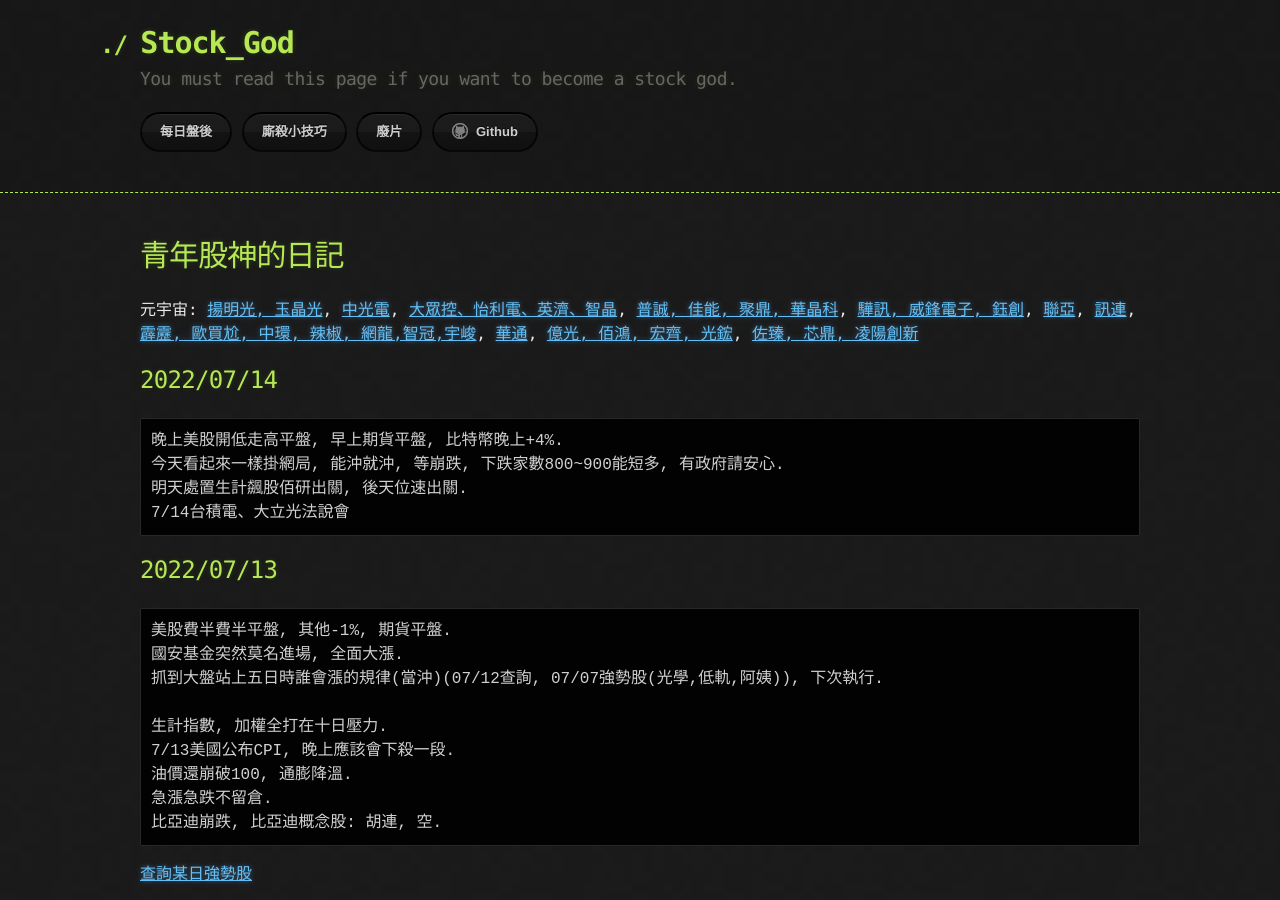
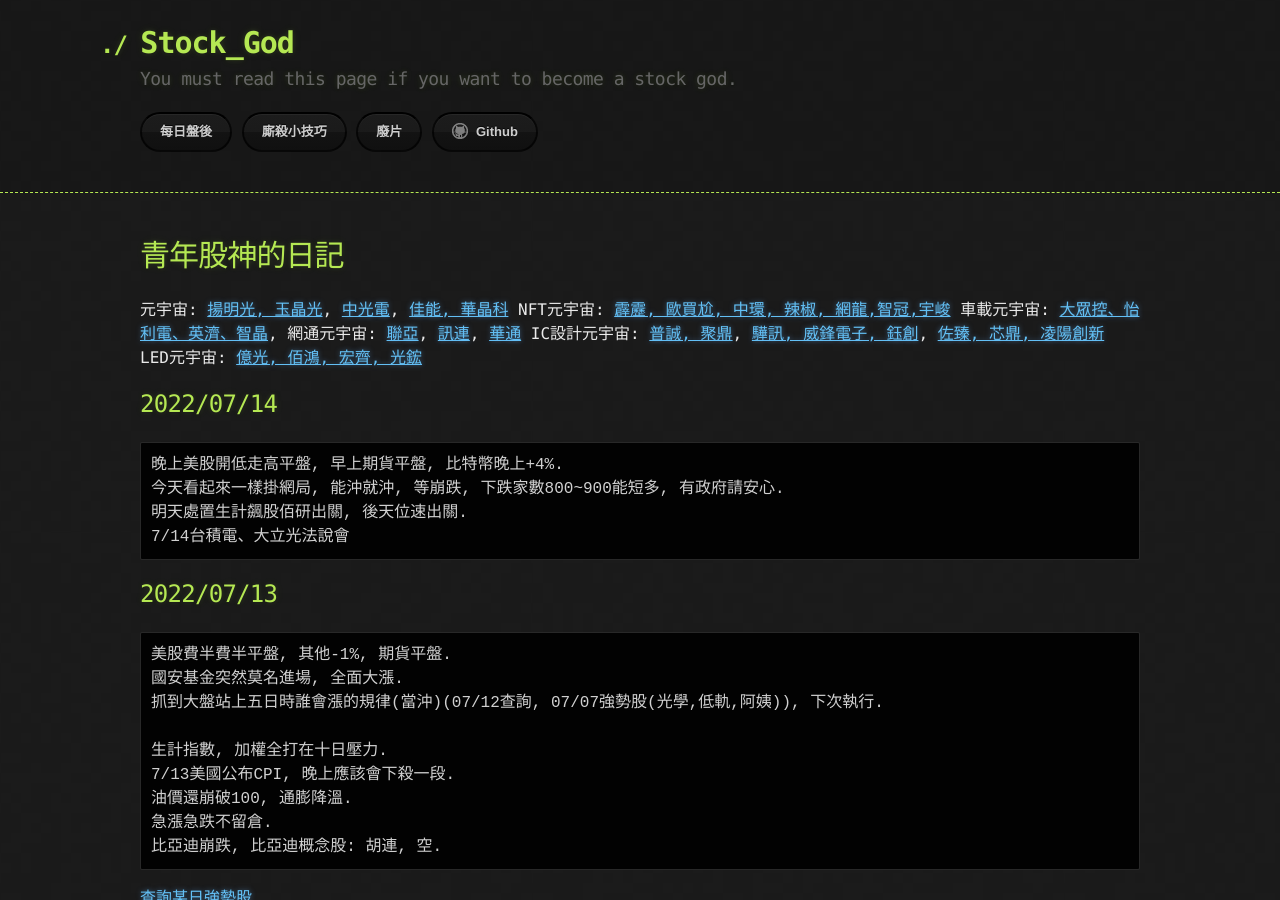
Before and after one commit to lepg5487/Stock_God, a Jekyll site: the page built from index.md, in a window 1280 px wide and 900 px high. Built offline with Jekyll 4.4.1, drawn with Linux system fonts in a browser that asks for light colours; our own code applies the rules of GitHub Pages for plain Markdown files; some of the changed lines change nothing that is shown.

Commit message:
Update index.md

````diff
--- a/index.md
+++ b/index.md
@@ -3,7 +3,12 @@
 ---
 
 # 青年股神的日記
-元宇宙:  [揚明光, 玉晶光](https://news.cnyes.com/news/id/4754093?exp=a), [中光電](https://news.cnyes.com/news/id/4750311?exp=a), [大眾控、怡利電、英濟、智晶](https://news.cnyes.com/news/id/4780092), [普誠, 佳能, 聚鼎, 華晶科](https://news.cnyes.com/news/id/4782823), [驊訊, 威鋒電子, 鈺創](https://news.cnyes.com/news/id/4750279?exp=a), [聯亞](https://news.cnyes.com/news/id/4751268?exp=a), [訊連](https://news.cnyes.com/news/id/4753861?exp=a), [霹靂, 歐買尬, 中環, 辣椒, 網龍,智冠,宇峻](https://news.cnyes.com/news/id/4796462?exp=a), [華通](https://news.cnyes.com/news/id/4773276?exp=a), [億光, 佰鴻, 宏齊, 光鋐](https://news.cnyes.com/news/id/4775204?exp=a), [佐臻, 芯鼎, 凌陽創新](https://news.cnyes.com/news/id/4765914?exp=a)
+元宇宙:  [揚明光, 玉晶光](https://news.cnyes.com/news/id/4754093?exp=a), [中光電](https://news.cnyes.com/news/id/4750311?exp=a), [佳能, 華晶科](https://news.cnyes.com/news/id/4782823)
+NFT元宇宙: [霹靂, 歐買尬, 中環, 辣椒, 網龍,智冠,宇峻](https://news.cnyes.com/news/id/4796462?exp=a)
+車載元宇宙: [大眾控、怡利電、英濟、智晶](https://news.cnyes.com/news/id/4780092),
+網通元宇宙: [聯亞](https://news.cnyes.com/news/id/4751268?exp=a), [訊連](https://news.cnyes.com/news/id/4753861?exp=a), [華通](https://news.cnyes.com/news/id/4773276?exp=a)
+IC設計元宇宙: [普誠, 聚鼎](https://news.cnyes.com/news/id/4782823), [驊訊, 威鋒電子, 鈺創](https://news.cnyes.com/news/id/4750279?exp=a), [佐臻, 芯鼎, 凌陽創新](https://news.cnyes.com/news/id/4765914?exp=a)
+LED元宇宙: [億光, 佰鴻, 宏齊, 光鋐](https://news.cnyes.com/news/id/4775204?exp=a)
 
 ## 2022/07/14
 ```
````
